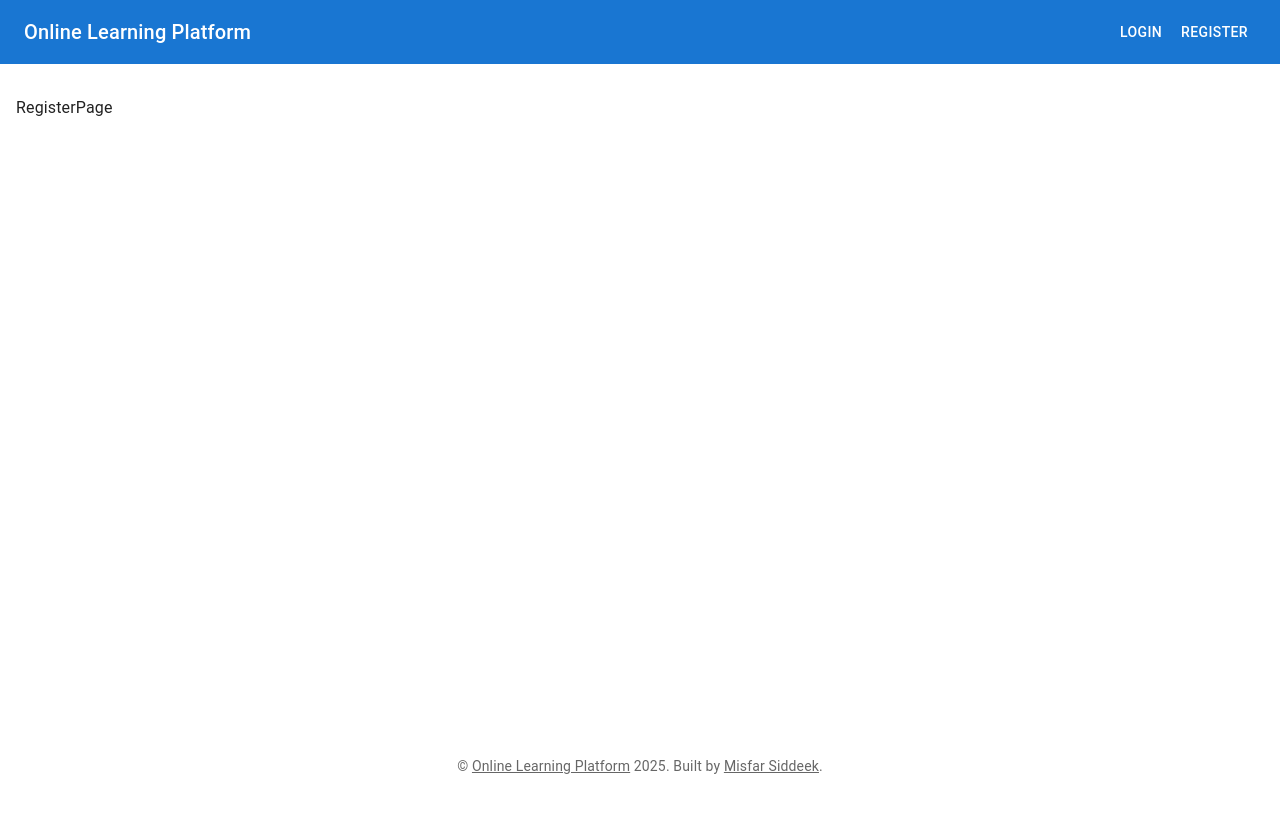
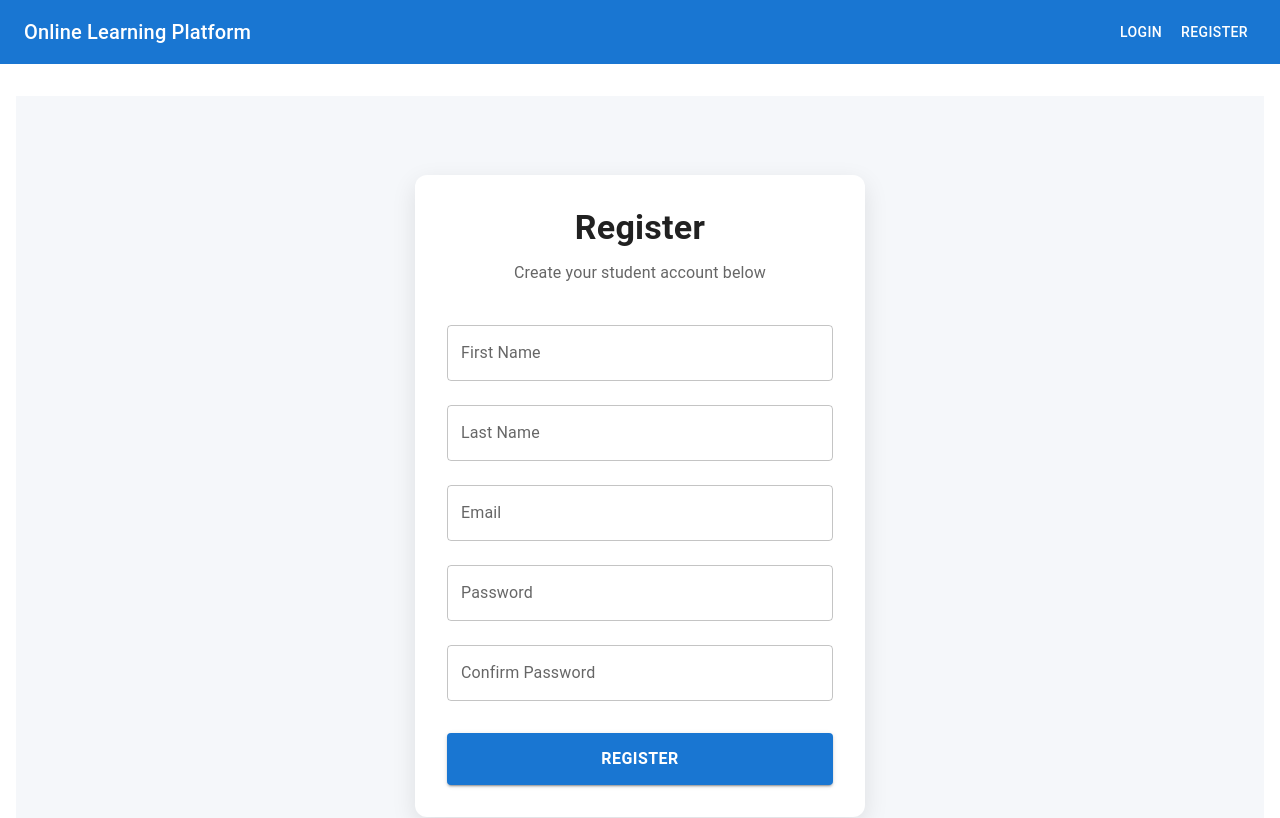
Before and after one commit to misfarsiddeek95/lms, a React (Vite) app in the folder frontend/: page /register in a window 1280 px wide. Shown: the top 818 px of the page. Built offline with nearby package versions, Linux system fonts and the light colour scheme.

Commit message:
registration integrated

```diff
--- a/frontend/package.json
+++ b/frontend/package.json
@@ -12,15 +12,18 @@
   "dependencies": {
     "@emotion/react": "^11.14.0",
     "@emotion/styled": "^11.14.0",
+    "@hookform/resolvers": "^5.0.1",
     "@mui/icons-material": "^7.0.2",
     "@mui/material": "^7.0.2",
     "@reduxjs/toolkit": "^2.7.0",
     "axios": "^1.8.4",
     "react": "^19.0.0",
     "react-dom": "^19.0.0",
+    "react-hook-form": "^7.56.0",
     "react-redux": "^9.2.0",
     "react-router": "^7.5.1",
-    "react-router-dom": "^7.5.1"
+    "react-router-dom": "^7.5.1",
+    "yup": "^1.6.1"
   },
   "devDependencies": {
     "@eslint/js": "^9.22.0",
--- a/frontend/src/hooks/useAuth.ts
+++ b/frontend/src/hooks/useAuth.ts
@@ -8,10 +8,6 @@ export function useAuth() {
     (state: RootState) => state.auth
   );
 
-  // Debugging: Log user and token to check if state is being populated
-  console.log("user:", user);
-  console.log("token:", token);
-
   return {
     user,
     token,
--- a/frontend/src/pages/RegisterPage.tsx
+++ b/frontend/src/pages/RegisterPage.tsx
@@ -1,7 +1,188 @@
 import React from "react";
+import { useForm } from "react-hook-form";
+import { yupResolver } from "@hookform/resolvers/yup";
+import * as Yup from "yup";
+import {
+  TextField,
+  Button,
+  Box,
+  Typography,
+  CircularProgress,
+  Paper,
+} from "@mui/material";
+import { useDispatch, useSelector } from "react-redux";
+import { AppDispatch } from "../store";
+import { createUser, selectUserError } from "../store/slices/user.slice";
+import { useNavigate } from "react-router";
+
+interface RegisterFormData {
+  firstName: string;
+  lastName: string;
+  email: string;
+  password: string;
+  confirmPassword: string;
+}
 
 const RegisterPage = () => {
-  return <div>RegisterPage</div>;
+  const navigate = useNavigate();
+  const dispatch = useDispatch<AppDispatch>();
+  const error = useSelector(selectUserError);
+
+  const validationSchema = Yup.object().shape({
+    firstName: Yup.string().required("First Name is required"),
+    lastName: Yup.string().required("Last Name is required"),
+    email: Yup.string()
+      .email("Enter a valid email")
+      .required("Email is required"),
+    password: Yup.string()
+      .min(6, "Password must be at least 6 characters")
+      .required("Password is required"),
+    confirmPassword: Yup.string()
+      .oneOf([Yup.ref("password")], "Passwords must match")
+      .required("Confirm Password is required"),
+  });
+
+  const {
+    register,
+    handleSubmit,
+    formState: { errors, isSubmitting },
+    setError,
+  } = useForm<RegisterFormData>({
+    resolver: yupResolver(validationSchema),
+  });
+
+  const onSubmit = async (data: RegisterFormData) => {
+    try {
+      await dispatch(
+        createUser({ ...data, role: "STUDENT", isActive: true })
+      ).unwrap();
+      navigate("/login");
+    } catch (error) {
+      const errorMessage =
+        typeof error === "string" ? error : "Something went wrong";
+      if (
+        errorMessage.toLowerCase().includes("email") ||
+        errorMessage.toLowerCase().includes("username")
+      ) {
+        setError("email", {
+          type: "manual",
+          message: errorMessage,
+        });
+      } else {
+        setError("confirmPassword", {
+          type: "manual",
+          message: errorMessage,
+        });
+      }
+    }
+  };
+
+  return (
+    <Box
+      sx={{
+        display: "flex",
+        justifyContent: "center",
+        alignItems: "center",
+        minHeight: "100vh",
+        backgroundColor: "#f5f7fa",
+        px: 2,
+      }}
+    >
+      <Paper
+        elevation={4}
+        sx={{
+          p: 4,
+          borderRadius: 3,
+          maxWidth: 450,
+          width: "100%",
+          boxShadow: "0 8px 24px rgba(0,0,0,0.1)",
+        }}
+      >
+        <Typography variant="h4" align="center" fontWeight={600} gutterBottom>
+          Register
+        </Typography>
+        <Typography
+          variant="body1"
+          align="center"
+          sx={{ mb: 3, color: "#666" }}
+        >
+          Create your student account below
+        </Typography>
+        <form onSubmit={handleSubmit(onSubmit)}>
+          <TextField
+            label="First Name"
+            fullWidth
+            margin="normal"
+            {...register("firstName")}
+            error={!!errors.firstName}
+            helperText={errors.firstName?.message}
+          />
+          <TextField
+            label="Last Name"
+            fullWidth
+            margin="normal"
+            {...register("lastName")}
+            error={!!errors.lastName}
+            helperText={errors.lastName?.message}
+          />
+          <TextField
+            label="Email"
+            type="email"
+            fullWidth
+            margin="normal"
+            {...register("email")}
+            error={!!errors.email}
+            helperText={errors.email?.message}
+          />
+          <TextField
+            label="Password"
+            type="password"
+            fullWidth
+            margin="normal"
+            {...register("password")}
+            error={!!errors.password}
+            helperText={errors.password?.message}
+          />
+          <TextField
+            label="Confirm Password"
+            type="password"
+            fullWidth
+            margin="normal"
+            {...register("confirmPassword")}
+            error={!!errors.confirmPassword}
+            helperText={errors.confirmPassword?.message}
+          />
+
+          {error && (
+            <Typography color="error" sx={{ mt: 2 }}>
+              {error}
+            </Typography>
+          )}
+
+          <Button
+            type="submit"
+            fullWidth
+            variant="contained"
+            sx={{
+              mt: 3,
+              py: 1.5,
+              fontSize: "1rem",
+              fontWeight: "bold",
+              backgroundColor: "#1976d2",
+              "&:hover": { backgroundColor: "#125ea7" },
+            }}
+            disabled={isSubmitting}
+          >
+            {isSubmitting ? (
+              <CircularProgress size={24} color="inherit" />
+            ) : (
+              "Register"
+            )}
+          </Button>
+        </form>
+      </Paper>
+    </Box>
+  );
 };
 
 export default RegisterPage;
--- a/frontend/src/store/index.tsx
+++ b/frontend/src/store/index.tsx
@@ -1,11 +1,13 @@
 import { configureStore } from "@reduxjs/toolkit";
 import authReducer from "./slices/auth.slice";
 import courseReducer from "./slices/course.slice";
+import userReducer from "./slices/user.slice";
 
 export const store = configureStore({
   reducer: {
     auth: authReducer,
     courses: courseReducer,
+    users: userReducer,
     // Add other reducers here
   },
   middleware: (getDefaultMiddleware) =>
--- a/frontend/src/store/slices/auth.slice.ts
+++ b/frontend/src/store/slices/auth.slice.ts
@@ -64,7 +64,7 @@ export const login = createAsyncThunk(
 
       const token = access_token;
 
-      console.log("✅ Login success:", user, token);
+      console.log("Login success:", user, token);
 
       dispatch(setCredentials({ user, token }));
 
--- /dev/null
+++ b/frontend/src/store/slices/user.slice.ts
@@ -0,0 +1,119 @@
+// src/store/slices/userSlice.ts
+import {
+  createSlice,
+  PayloadAction,
+  createAsyncThunk,
+  createSelector,
+} from "@reduxjs/toolkit";
+import { RootState } from "..";
+import axios from "axios";
+import { User } from "../../types";
+
+export const USER_FEATURE_KEY = "users";
+
+// User type
+
+// State interface
+interface UserState {
+  users: User[];
+  currentUser: User | null;
+  status: "idle" | "loading" | "succeeded" | "failed";
+  error: string | null;
+  isLoading: boolean;
+}
+
+// Initial state
+const initialState: UserState = {
+  users: [],
+  currentUser: null,
+  status: "idle",
+  error: null,
+  isLoading: false,
+};
+
+// Async Thunks
+export const createUser = createAsyncThunk<
+  User,
+  Partial<User>,
+  { rejectValue: string }
+>(`${USER_FEATURE_KEY}/createUser`, async (userData, { rejectWithValue }) => {
+  try {
+    const response = await axios.post(
+      `${import.meta.env.VITE_API_URL}user/register`,
+      userData
+    );
+    return response.data;
+  } catch (error) {
+    if (axios.isAxiosError(error)) {
+      const message =
+        error.response?.data?.message?.message ||
+        error.response?.data?.message ||
+        "Register issue";
+      return rejectWithValue(message);
+    } else {
+      return rejectWithValue("An unknown error occurred");
+    }
+  }
+});
+
+// Slice
+const userSlice = createSlice({
+  name: USER_FEATURE_KEY,
+  initialState,
+  reducers: {
+    setCurrentUser(state, action: PayloadAction<User | null>) {
+      state.currentUser = action.payload;
+    },
+    resetUserState(state) {
+      state.status = "idle";
+      state.error = null;
+      state.currentUser = null;
+    },
+    setError: (state, action: PayloadAction<string>) => {
+      state.error = action.payload;
+      state.isLoading = false; // Stop loading if error occurs
+    },
+  },
+  extraReducers: (builder) => {
+    builder
+      // Create
+      .addCase(createUser.pending, (state) => {
+        state.status = "loading";
+      })
+      .addCase(createUser.fulfilled, (state, action) => {
+        state.status = "succeeded";
+        state.users.push(action.payload);
+      })
+      .addCase(createUser.rejected, (state, action) => {
+        state.status = "failed";
+        state.error = action.payload || "Failed to create user";
+      });
+  },
+});
+
+// Selectors
+export const getUserState = (state: RootState): UserState =>
+  state[USER_FEATURE_KEY];
+
+export const selectAllUsers = createSelector(
+  getUserState,
+  (userState) => userState.users
+);
+
+export const selectCurrentUser = createSelector(
+  getUserState,
+  (userState) => userState.currentUser
+);
+
+export const selectUserStatus = createSelector(
+  getUserState,
+  (userState) => userState.status
+);
+
+// Actions
+export const { setCurrentUser, resetUserState, setError } = userSlice.actions;
+
+export const selectUserError = (state: RootState) => state.users.error;
+
+// Reducer
+export default userSlice.reducer;
--- a/frontend/src/types/index.ts
+++ b/frontend/src/types/index.ts
@@ -13,4 +13,5 @@ export interface User {
   lastName?: string;
   role: "ADMIN" | "STUDENT";
   name: string;
+  isActive?: boolean;
 }
```
Also changed, not shown: 1 other file (tests, documents, lock files or other folders).
